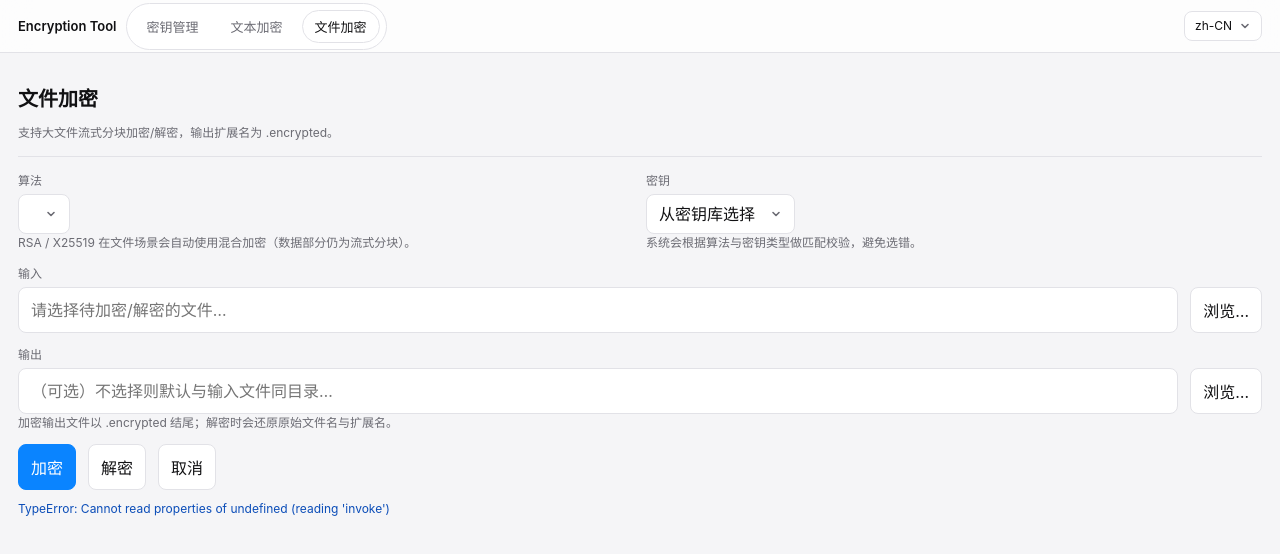
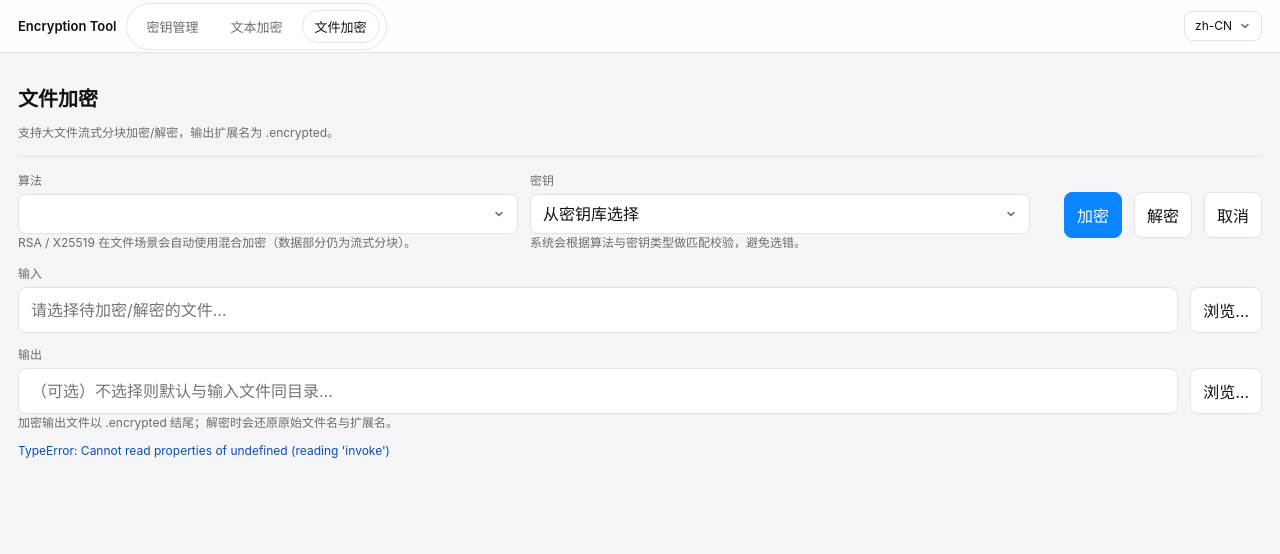
Before and after one commit to cottboy/Encryption-Tool, a SvelteKit app: page /files in a window 1280 px wide. Shown: the top 554 px of the page. Built offline with nearby package versions, Linux system fonts and the light colour scheme.

Commit message:
统一文件页布局并新增清空

```diff
--- a/src/routes/files/+page.svelte
+++ b/src/routes/files/+page.svelte
@@ -307,6 +307,22 @@
   // 启动任务：加密 / 解密 / 取消
   // =====================
 
+  function clearPickedFileAndOutput() {
+    /*
+      清理“已选择的文件/目录/输出信息”：
+      - 用户反馈：点击“取消”后，界面仍然保留已选择的文件路径，观感上像“没有取消成功”。
+      - 这里把与本次任务/选择强相关的字段统一清空，避免状态残留影响下一次操作。
+
+      说明：
+      - 不清空算法/密钥选择：取消任务≠重置配置；用户通常希望保留算法/密钥快速重试。
+    */
+    inputPath = "";
+    outputDir = "";
+    outputPath = "";
+    decryptOriginalName = "";
+    resetProgress();
+  }
+
   function resetProgress() {
     processedBytes = 0;
     totalBytes = 0;
@@ -436,6 +452,9 @@
     try {
       await invoke("file_crypto_cancel", { taskId });
       message = $t("files.ui.msg.cancelRequested");
+
+      // 取消任务时同步清空“已选择文件”相关 UI，避免用户误以为取消无效。
+      clearPickedFileAndOutput();
     } catch (e) {
       message = typeof e === "string" ? e : String(e);
     }
@@ -447,8 +466,13 @@
 
 <div class="divider" style="margin: 14px 0"></div>
 
-<div class="grid2">
-  <div>
+<!--
+  顶部控制区：对齐“文本加密”页的布局（算法 / 密钥 / 按钮同一行）
+  - 桌面端窗口较宽时，一行更符合用户操作习惯。
+  - 窗口变窄时允许换行（flex-wrap），避免控件被挤压到难以点击。
+-->
+<div class="controls" aria-label={$t("files.title")}>
+  <div class="field">
     <div class="label">{$t("common.algorithm")}</div>
     <select bind:value={selectedAlgorithm} disabled={busy || isLocked()}>
       {#each supportedAlgorithms as a}
@@ -458,7 +482,7 @@
     <div class="help">{$t("files.help.hybrid")}</div>
   </div>
 
-  <div>
+  <div class="field">
     <div class="label">{$t("common.key")}</div>
     <!--
       密钥选择下拉框：
@@ -472,6 +496,15 @@
       {/each}
     </select>
     <div class="help">{$t("files.help.keyMatch")}</div>
+  </div>
+
+  <div class="actions">
+    <div class="label" style="opacity: 0">.</div>
+    <div class="btn-row">
+      <button class="primary" onclick={startEncrypt} disabled={busy || isLocked()}>{$t("common.encrypt")}</button>
+      <button onclick={startDecrypt} disabled={busy || isLocked()}>{$t("common.decrypt")}</button>
+      <button onclick={cancel} disabled={!busy || !taskId}>{$t("common.cancel")}</button>
+    </div>
   </div>
 </div>
 
@@ -490,12 +523,6 @@
     <button onclick={browseOutputDir} disabled={busy || isLocked()}>{$t("common.browse")}</button>
   </div>
   <div class="help">{$t("files.help.outputExt")}</div>
-</div>
-
-<div class="toolbar" style="margin-top: 12px">
-  <button class="primary" onclick={startEncrypt} disabled={busy || isLocked()}>{$t("common.encrypt")}</button>
-  <button onclick={startDecrypt} disabled={busy || isLocked()}>{$t("common.decrypt")}</button>
-  <button onclick={cancel} disabled={!busy || !taskId}>{$t("common.cancel")}</button>
 </div>
 
 {#if busy}
@@ -528,6 +555,26 @@
     margin-bottom: 6px;
   }
 
+  .controls {
+    display: flex;
+    gap: var(--gap);
+    align-items: flex-start;
+    flex-wrap: wrap;
+  }
+
+  .field {
+    /*
+      与“文本加密”页保持一致的宽度策略：
+      - 两个下拉框等分剩余空间，避免一个短一个长。
+    */
+    flex: 1 1 260px;
+    min-width: 220px;
+  }
+
+  .field select {
+    width: 100%;
+  }
+
   /*
     密钥下拉框的“垂直居中”微调：
     - 原因与 text 页相同：不同字体/字形度量下，个别中文文案的基线会显得偏下。
@@ -536,6 +583,18 @@
   .key-select {
     padding-top: 1px;
     line-height: 37px;
+  }
+
+  .actions {
+    margin-left: auto;
+    min-width: 220px;
+  }
+
+  .btn-row {
+    display: flex;
+    gap: var(--gap);
+    justify-content: flex-end;
+    flex-wrap: wrap;
   }
 
   .row {
--- a/src/routes/text/+page.svelte
+++ b/src/routes/text/+page.svelte
@@ -320,6 +320,18 @@
     }
   }
 
+  function clearText() {
+    /*
+      清空输入/输出：
+      - 用户希望一键清理输入框里的内容，方便重新粘贴/重新加解密。
+      - 这里同时清空输出与提示信息，避免“上一次结果/提示”残留造成误解。
+      - 不清空算法/密钥选择：多数场景是同一算法/同一密钥下反复操作。
+    */
+    inputText = "";
+    outputText = "";
+    message = "";
+  }
+
   function keyOptionLabel(e: KeyEntryPublic): string {
     // 下拉选项附带“仅公钥/仅私钥/完整”，减少用户选错。
     if (e.material_kind !== "symmetric") {
@@ -371,6 +383,7 @@
     <div class="btn-row">
       <button class="primary" onclick={doEncrypt} disabled={busy || isLocked()}>{$t("common.encrypt")}</button>
       <button onclick={doDecrypt} disabled={busy || isLocked()}>{$t("common.decrypt")}</button>
+      <button onclick={clearText} disabled={busy || isLocked()}>{$t("common.clear")}</button>
     </div>
   </div>
 </div>
@@ -404,6 +417,13 @@
   }
 
   .field {
+    /*
+      控制区两列（算法/密钥）宽度统一：
+      - 之前 .field 只设 min-width，在 flex 容器里会按“内容的固有宽度”伸缩，
+        导致算法下拉框、密钥下拉框看起来一长一短（尤其是占位文案较长时更明显）。
+      - 这里改为可伸缩的等分列：保证两个下拉框在同一行时宽度一致，整体更整齐。
+    */
+    flex: 1 1 260px;
     min-width: 220px;
   }
 
--- a/static/locales/en-US.json
+++ b/static/locales/en-US.json
@@ -27,6 +27,7 @@
     "none": "None",
     "ok": "OK",
     "cancel": "Cancel",
+    "clear": "Clear",
     "close": "Close",
     "loading": "Loading…",
     "show": "Show",
--- a/static/locales/zh-CN.json
+++ b/static/locales/zh-CN.json
@@ -27,6 +27,7 @@
     "none": "暂无",
     "ok": "确定",
     "cancel": "取消",
+    "clear": "清空",
     "close": "关闭",
     "loading": "加载中…",
     "show": "显示",
```
